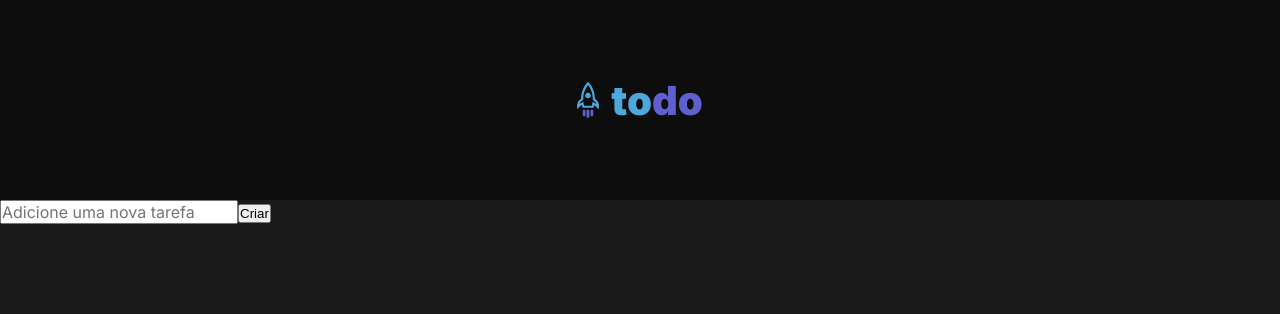
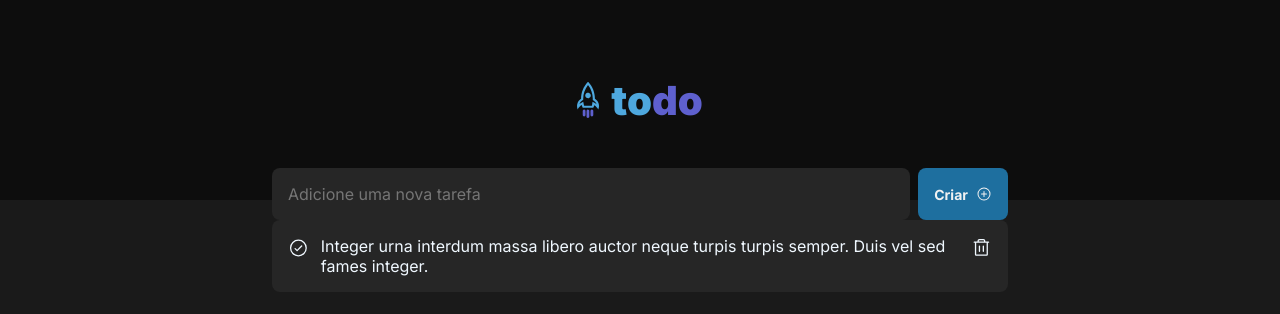
Before and after one commit to geilinha/To-do, a React (Vite) app: page / in a window 1280 px wide. Shown: the top 314 px of the page. Built offline with nearby package versions, Linux system fonts and the light colour scheme.

Commit message:
feat: inicia criacao tarefacard

```diff
--- a/package.json
+++ b/package.json
@@ -9,6 +9,7 @@
     "preview": "vite preview"
   },
   "dependencies": {
+    "@phosphor-icons/react": "^2.0.8",
     "react": "^18.2.0",
     "react-dom": "^18.2.0"
   },
--- a/src/components/App.jsx
+++ b/src/components/App.jsx
@@ -1,5 +1,7 @@
 import '../styles/global.css'
+import styles from './App.module.css'
 import { Header } from './Header'
+import { TarefaCard } from './TarefaCard'
 import { TarefaInput } from './TarefaInput'
 
 function App() {
@@ -7,9 +9,16 @@ function App() {
         <div>
             <Header />
 
-            <main>
-                <TarefaInput />
-            </main>
+            <div className={styles.whapper}>
+
+                <main>
+                    <TarefaInput />
+                    <TarefaCard
+                        content="Integer urna interdum massa libero auctor neque turpis turpis semper. Duis vel sed fames integer."
+                    />
+                </main>
+
+            </div>
         </div>
     )
 }
--- a/src/components/App.module.css
+++ b/src/components/App.module.css
@@ -0,0 +1,13 @@
+
+
+.whapper {
+   display: flex;
+   flex-direction: column;
+   justify-content: center;
+   align-items: center;
+}
+
+.whapper main {
+    width: 46rem;
+    margin-top: -2rem;
+}
--- /dev/null
+++ b/src/components/TarefaCard.jsx
@@ -0,0 +1,13 @@
+import styles from './TarefaCard.module.css'
+import { CheckCircle } from '@phosphor-icons/react'
+import { Trash } from '@phosphor-icons/react'
+
+export function TarefaCard(props) {
+    return (
+        <div className={styles.TarefaCard}>
+            <CheckCircle size={24} />
+            <p>{props.content}</p>
+            <Trash size={24}/>
+        </div>
+    )
+}
--- /dev/null
+++ b/src/components/TarefaCard.module.css
@@ -0,0 +1,10 @@
+
+
+.TarefaCard {
+    display: flex;
+    padding: 1rem;
+    background: var(--gray-500);
+    border-radius: 0.5rem;
+    color: aliceblue;
+    gap: 0.75rem;
+}
--- a/src/components/TarefaInput.jsx
+++ b/src/components/TarefaInput.jsx
@@ -1,10 +1,12 @@
 import styles from './TarefaInput.module.css'
+import { PlusCircle } from "@phosphor-icons/react"
+
 
 export function TarefaInput() {
     return (
         <div className={styles.tarefa}>
             <input type="text" placeholder="Adicione uma nova tarefa"/>
-            <button type="submit">Criar</button>
+            <button type="submit">Criar <PlusCircle size={16}/></button>
         </div>
     )
 }
--- a/src/components/TarefaInput.module.css
+++ b/src/components/TarefaInput.module.css
@@ -1,5 +1,30 @@
 
+.tarefa {
+    display: flex;
+    gap: 0.5rem;
+}
 
-tarefa {
+.tarefa input {
+    display: flex;
+    width: 39.875rem;
+    padding: 1rem;
+    border-radius: 8px;
+    background: var(--gray-500);
+    color: var(--gray-300);
+    border: none;
+}
 
+.tarefa button {
+    display: flex;
+    align-items: center;
+    padding: 1rem;
+    border-radius: 8px;
+    background: var(--blueDark);
+    color: var(--gray-100);
+    border: none;
+    gap: 0.5rem;
+
+    font-family: 'Inter', sans-serif;
+    font-weight: 700;
+    font-size: 0.875rem;
 }
```
Also changed, not shown: 1 other file (tests, documents, lock files or other folders).
